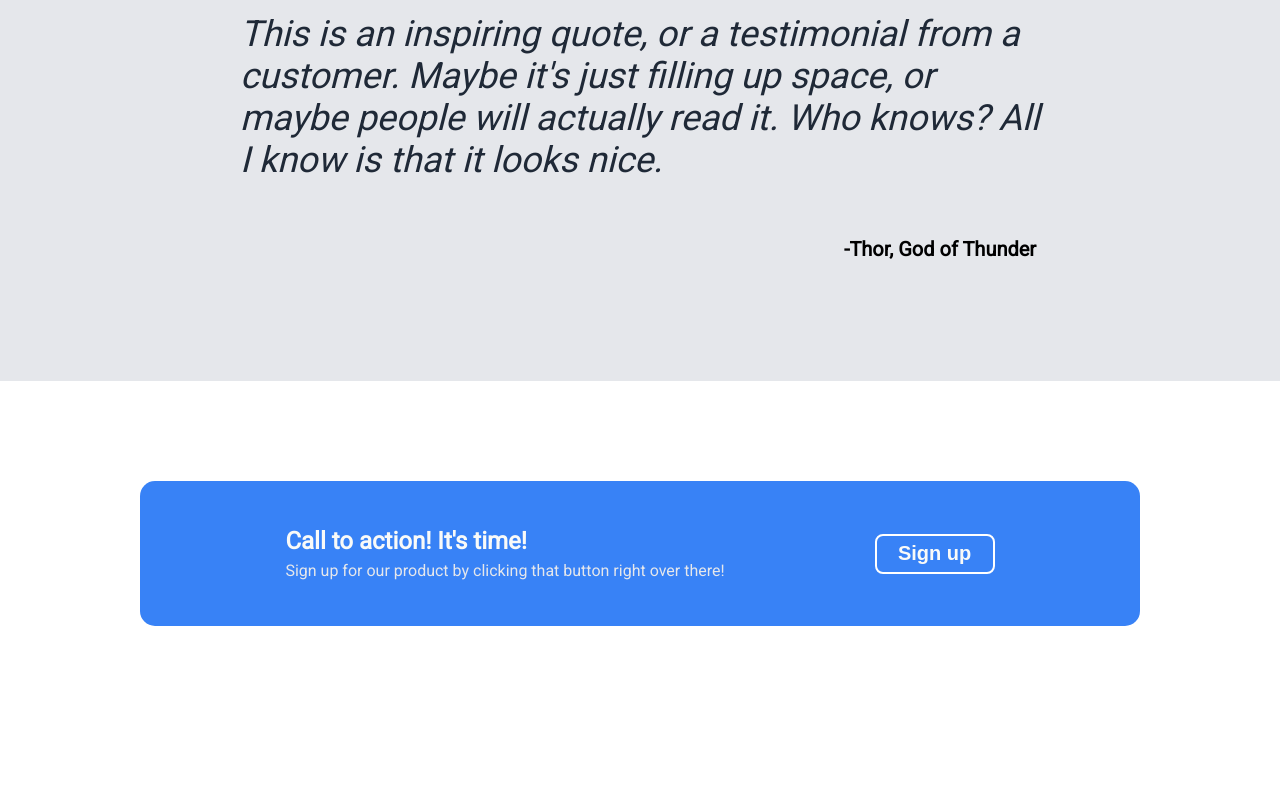
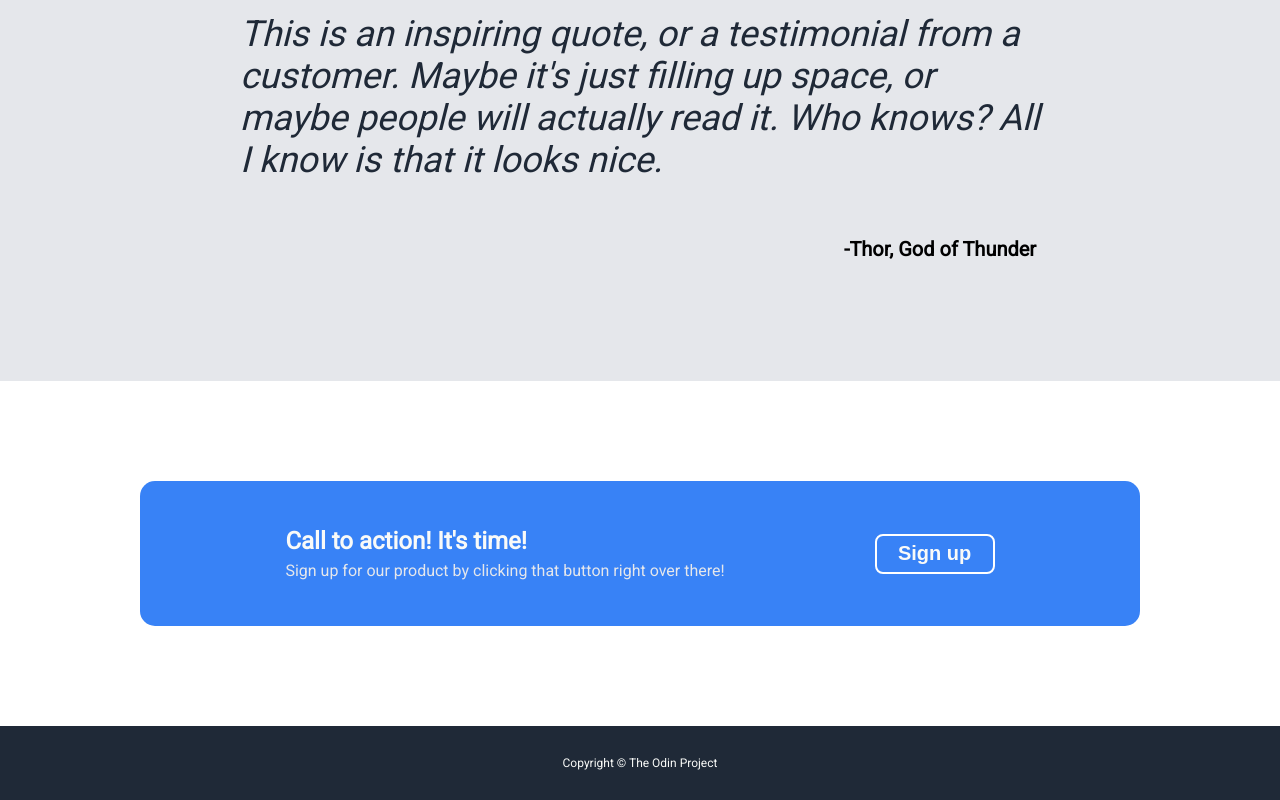
Before and after one commit to smysamet/landing-page-top, a plain HTML site: page index.html in a window 1280 px wide. Shown: the part 1363-2163 px from the top of the page. Before the commit the page ends 2089 px from the top, so only its background shows below. Drawn offline with Linux system fonts and the light colour scheme.

Commit message:
create copyright section and style it

```diff
--- a/index.html
+++ b/index.html
@@ -68,5 +68,9 @@
         </div>
     </div>
 
+    <div id="copyright-section">
+        <h2>Copyright © The Odin Project</h2>
+    </div>
+
 </body>
 </html>
--- a/resources/styles.css
+++ b/resources/styles.css
@@ -186,3 +186,17 @@ body{
     flex-direction: column;
     gap: 10px;
 }
+
+#copyright-section{
+    padding: 20px 70px;
+    justify-content: center;
+    align-items: center;
+    display: flex;
+    background: #1f2937;
+}
+
+#copyright-section h2{
+    font-size: 12px;
+    color: #f9faf8;
+    font-weight: 200;
+}
```
